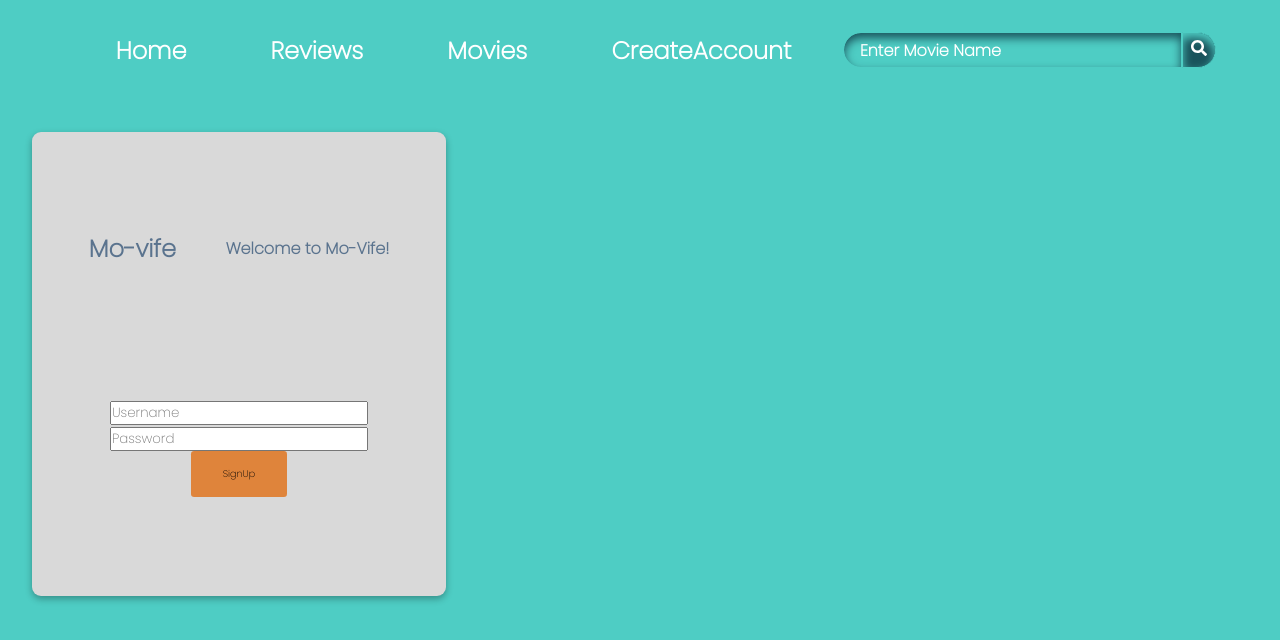
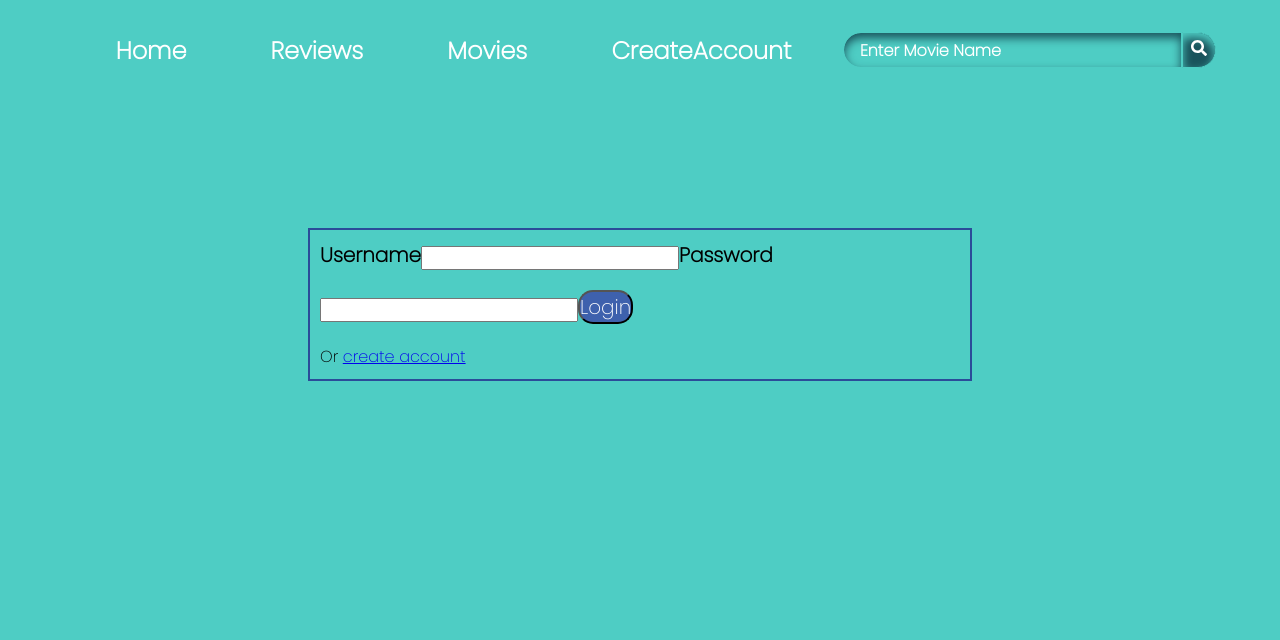
Before and after one commit to Dianaodhiambo/Movies-reviews-frontend, a React (Create React App) app: page /createaccount in a window 1280 px wide. Shown: the top 640 px of the page. Built offline with nearby package versions, Linux system fonts and the light colour scheme.

Commit message:
make changes in submission

```diff
--- a/src/Components/CreateAccount.js
+++ b/src/Components/CreateAccount.js
@@ -1,67 +1,54 @@
 import React from 'react'
 import { useState} from "react";
+import { NavLink } from 'react-router-dom';
 
-function CreateAccount() {
-    const [username, setUserName] = useState("");
-    const [password, setPassword] =  useState ("")
-    const [message, setMessage] = useState("");
-
-
-    let handleSubmit = async (e) => {
+function CreateAccount({ onLogin }) {
+  const [username, setUsername] = useState("");
+  const [password, setPassword] = useState("");
+  const [errors, setErrors] = useState([]);
+  function handleSubmit(e) {
       e.preventDefault();
-      try {
-        let res = await fetch("http://127.0.0.1:3000/api/v1/users", {
+      fetch("https://moviesreviews-production.up.railway.app/users",{
           method: "POST",
-          body: JSON.stringify({
-            username: username,
-            password: password,
-
-          }),
+          headers: {
+              "Content-Type": "application/json",
+          },
+          body: JSON.stringify({ username, password }),
+      }).then((r) => {
+          if (r.ok) {
+              r.json().then((user) => onLogin(user));
+          } else {
+              r.json().then((err) => setErrors(err.errors));
+          }
       });
-
-        if (res.status === 200) {
-          setUserName("");
-          setPassword("");
-          setMessage("User created successfully");
-        } else {
-          setMessage("Some error occured");
   }
-      } catch (err) {
-        console.log(err);
-      }
-    };
 
   return (
-    <div id="register">
-        <div className="Register" style={{textAlign:"center", color:"#5A738E", fontWeight:"bold"}}>
-                <h2>Mo-vife</h2>
-                <span>Welcome to Mo-Vife!</span>
-
-                <div id="Column" align='center'>
-                <form id='register-form' onSubmit={handleSubmit} >
+      <form className='form' onSubmit={handleSubmit}>
+          <label className="inputs-form" htmlFor="username">Username</label>
           <input
               type="text"
+              id="username"
+              autoComplete="off"
               value={username}
-                        placeholder="Username"
-                        onChange={(e) => setUserName(e.target.value)}
+              onChange={(e) => setUsername(e.target.value)}
           />
-
+          <label className="inputs-form" htmlFor="password">Password</label>
           <input
-                        type="text"
+              type="password"
+              id="password"
               value={password}
-                        placeholder="Password"
               onChange={(e) => setPassword(e.target.value)}
           />
+          <button id="sign-up" type="submit">
+              {"Login"}
+          </button>
+          <p>Or <NavLink className="" to='/signup'>create account</NavLink></p>
 
-                    <button className="btn">SignUp</button>
-
-                    <div className="message">{message ? <p>{message}</p> : null}</div>
+          {errors.map((err) => (
+              <p style={{ color: "red" }} key={err}>{err}</p>
+          ))}
       </form>
-            </div>
-        </div>
-    </div>
-
-  )
+  );
 }
-
 export default CreateAccount
```
Lines whose indentation alone changed are shown as unchanged.
